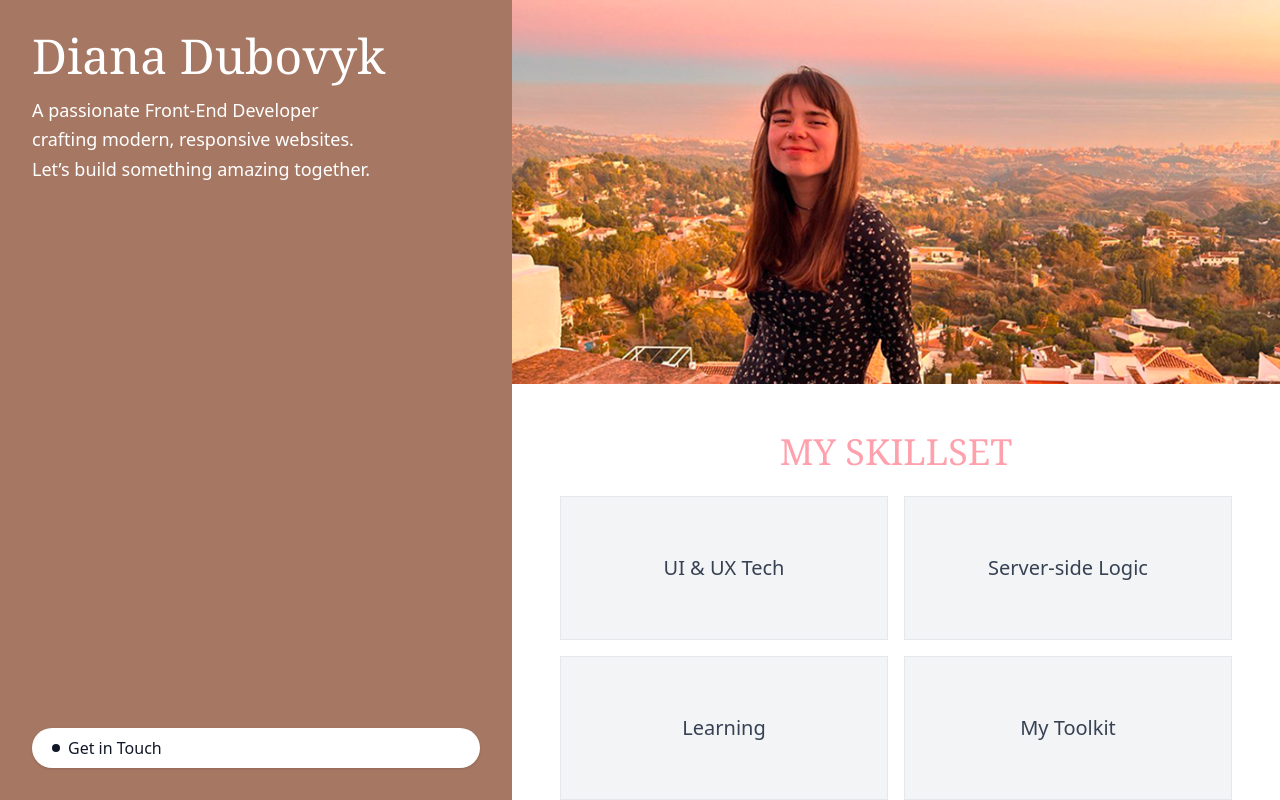
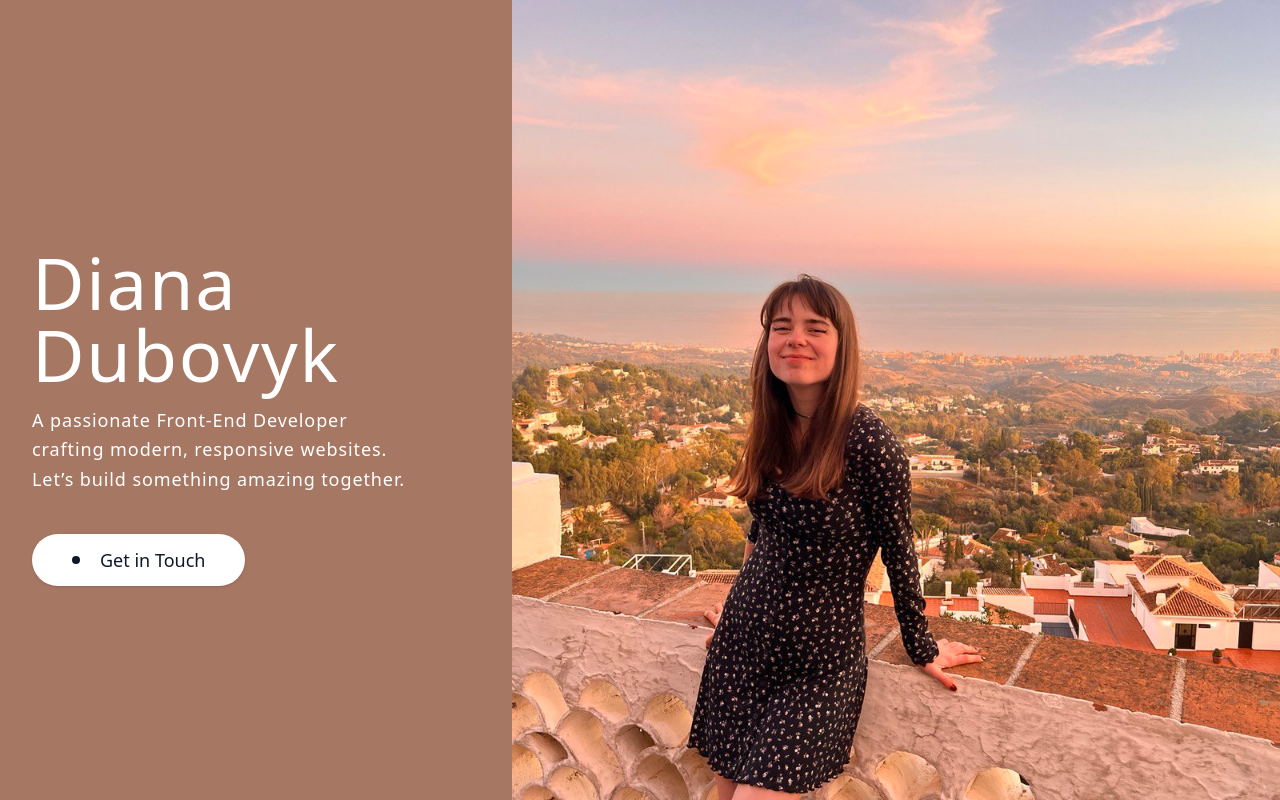
Before and after one commit to DiDubovyk/New-landing-page, a React (Vite) app: page / in a window 1280 px wide. Built offline with nearby package versions, Linux system fonts and the light colour scheme.

Commit message:
Updated sidebar style

```diff
--- a/index.html
+++ b/index.html
@@ -4,7 +4,9 @@
     <meta charset="UTF-8" />
     <link rel="icon" type="image/svg+xml" href="/vite.svg" />
     <meta name="viewport" content="width=device-width, initial-scale=1.0" />
-    <title>Vite + React + TS</title>
+    <link rel="preconnect" href="https://fonts.googleapis.com">
+<link rel="preconnect" href="https://fonts.gstatic.com" crossorigin>
+<link href="https://fonts.googleapis.com/css2?family=Coming+Soon&family=Cormorant+Garamond:ital,wght@0,300..700;1,300..700&family=Inter:ital,opsz,wght@0,14..32,100..900;1,14..32,100..900&family=Open+Sans:ital,wght@0,300..800;1,300..800&display=swap" rel="stylesheet">
   </head>
   <body>
     <div id="root"></div>
--- a/src/App.tsx
+++ b/src/App.tsx
@@ -1,7 +1,5 @@
-import reactLogo from "./assets/react.svg";
-import viteLogo from "/vite.svg";
 import "./App.css";
-import Diana from "./assets/diana.png";
+import Diana from "./assets/diana.jpg";
 
 const skills = ["UI & UX Tech", "Server-side Logic", "Learning", "My Toolkit"];
 
@@ -11,41 +9,42 @@ export default function App() {
       {/* Sidebar: full-width on mobile, fixed 40% on md+ */}
       <aside
         className={`
-          relative                /* default: static in flow */
-          w-full                  /* mobile: full width */
+          w-full
           bg-[#A67763] p-8 text-white
+          flex flex-col justify-center items-center h-screen pt-0
 
-          md:fixed                /* from md up: fix to viewport */
+          md:fixed
           md:top-0 md:left-0
           md:w-2/5 md:h-screen
-          flex flex-col
         `}
       >
-        <h1 className="font-serif text-4xl md:text-5xl">Diana Dubovyk</h1>
-        <p className="mt-4 text-base md:text-lg leading-relaxed">
+        <div className="mt-8 md:mt-16">
+          <h1 className="text-4xl md:text-7xl tracking-wide">Diana Dubovyk</h1>
+          <p className="mt-4 text-base md:text-lg leading-relaxed tracking-wider">
             A passionate Front-End Developer
             <br />
             crafting modern, responsive websites.
             <br />
             Let’s build something amazing together.
           </p>
-        <button className="mt-auto inline-flex items-center bg-white text-gray-900 px-5 py-2 rounded-full shadow hover:bg-gray-100 transition">
-          <span className="inline-block w-2 h-2 bg-gray-900 rounded-full mr-2" />
+          <button className="mt-10 inline-flex items-center bg-white text-gray-900 text-lg px-10 py-3 rounded-full shadow">
+            <span className="inline-block w-2 h-2 bg-gray-900 rounded-full mr-5" />
             Get in Touch
           </button>
+        </div>
       </aside>
 
       {/* Main content: no margin on mobile, pushed right on md+ */}
       <main
         className={`
           flex flex-col
-          ml-0               /* mobile: no offset */
-          md:ml-[40%]        /* md+: leave room for 40%-wide sidebar */
+          ml-0
+          md:ml-[40%]
           h-screen overflow-y-auto
         `}
       >
         {/* Hero image */}
-        <div className="h-64 md:h-80 lg:h-96">
+        <div className="h-full">
           <img
             src={Diana}
             alt="Diana Dubovyk"
@@ -55,7 +54,7 @@ export default function App() {
 
         {/* Skills */}
         <section className="bg-white p-8 md:p-12">
-          <h2 className="font-serif text-3xl md:text-4xl text-center text-rose-300 uppercase">
+          <h2 className="font-serif text-3xl md:text-4xl text-center text-[#A67763] uppercase">
             My skillset
           </h2>
           <div className="mt-6 grid grid-cols-1 sm:grid-cols-2 gap-4">
--- a/tailwind.config.js
+++ b/tailwind.config.js
@@ -1,9 +1,15 @@
 export default {
-  content: [
-    "./index.html",
-    "./src/**/*.{js,ts,jsx,tsx}"],
+  content: ["./index.html", "./src/**/*.{js,ts,jsx,tsx}"],
   theme: {
-    extend: {},
+    extend: {
+      screens: {
+        "3xl": "1920px",
+      },
+      fontFamily: {
+        cormorant: ["Cormorant Garamond", "serif"],
+        sans: ["DM Sans", 'sans-serif'],
+      },
+    },
   },
   plugins: [],
 };
```
Also changed, not shown: src/assets/diana.jpg (added), src/assets/diana.png (deleted). Lines whose indentation alone changed are shown as unchanged.
